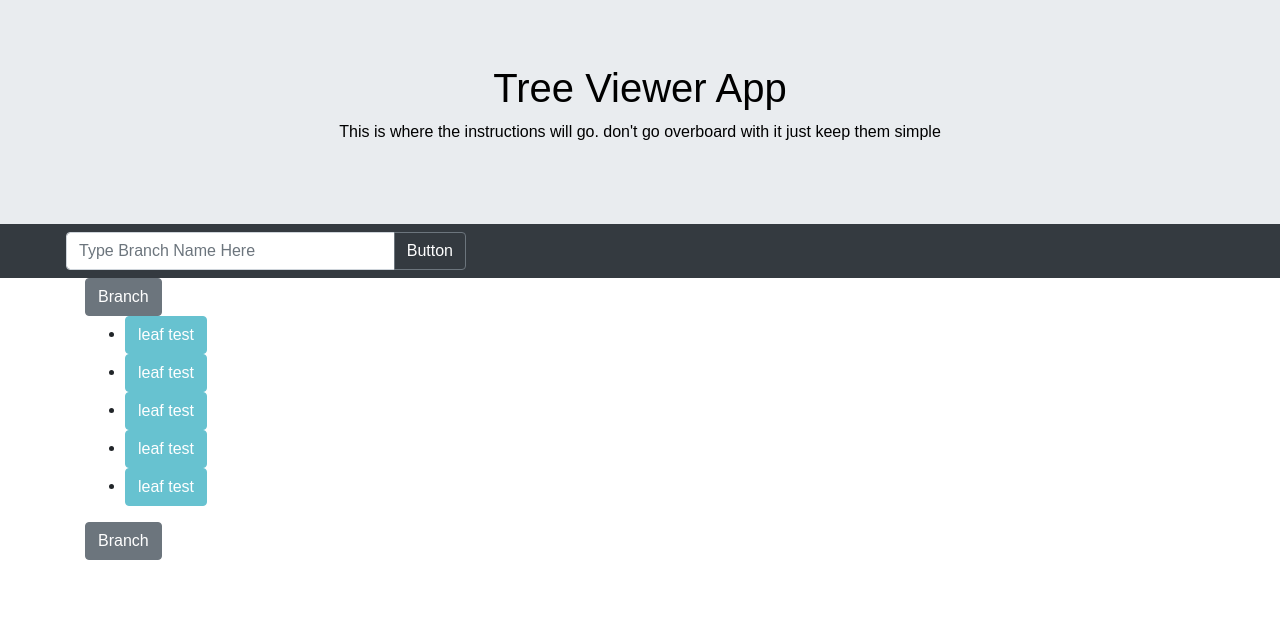
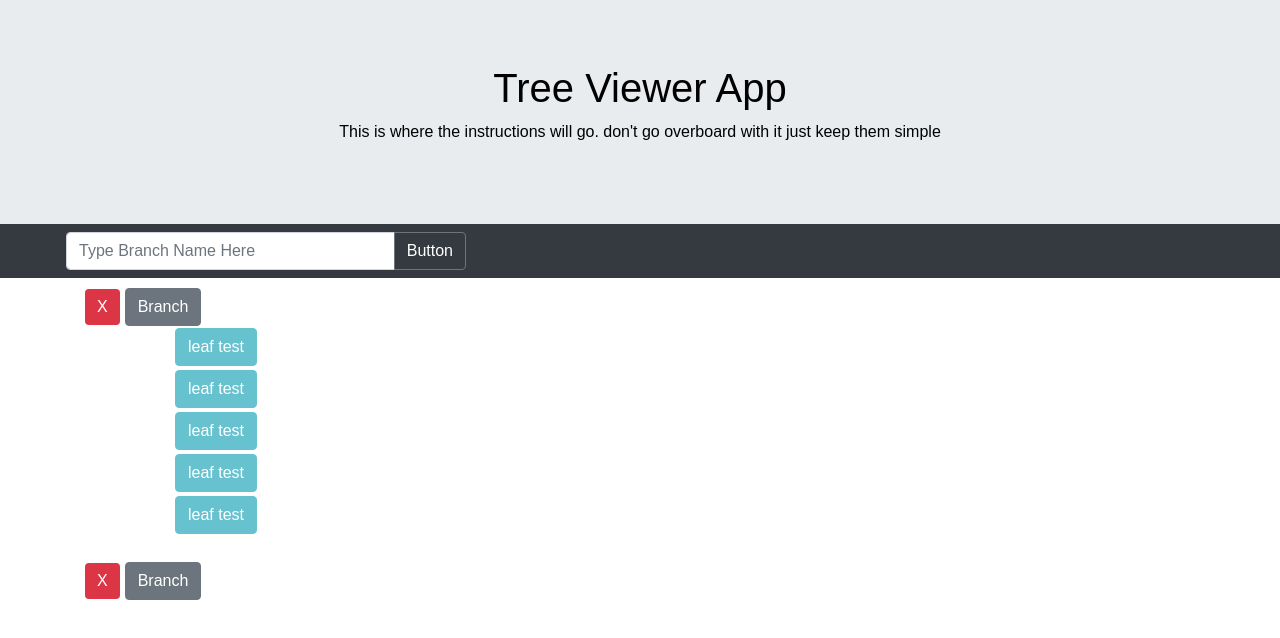
Before and after one commit to will-miller93/tree-view-challenge, a React (Create React App) app in the folder client/: page / in a window 1280 px wide. Shown: the top 638 px of the page. Built offline with nearby package versions, Linux system fonts and the light colour scheme.

Commit message:
style touch ups

```diff
--- /dev/null
+++ b/client/src/App.css
@@ -0,0 +1,3 @@
+li {
+    list-style: none;
+}
--- a/client/src/App.js
+++ b/client/src/App.js
@@ -7,7 +7,7 @@ import Row from './components/Grid/row';
 import Col from './components/Grid/col';
 import Jumbotron from './components/Jumbotron/jumbotron';
 import Leaf from './components/Leaf/leaf';
-
+import './App.css';
 
 // import io from 'socket.io-client';
 // let socket = io(`http://localhost:3001`);
@@ -38,7 +38,7 @@ class App extends Component {
         <AddBar />
         <Container>
           <Row>
-            <Col size="md-3">
+            <Col size="md-6">
               <Branch />
             </Col>
           </Row>
--- a/client/src/components/Branch/branch.css
+++ b/client/src/components/Branch/branch.css
@@ -1,4 +1,10 @@
 /* the branch element */
-.branchbtn {
+.branchBtn {
+    margin-top: 10px;
+}
 
+.deleteBranch {
+    margin-top: 10px;
+    margin-right: 5px;
+    border: none;
 }
--- a/client/src/components/Branch/branch.js
+++ b/client/src/components/Branch/branch.js
@@ -1,8 +1,10 @@
 import React from 'react';
+// import DeleteButton from '../deleteButton/deleteButton';
 import './branch.css';
 
 const Branch = () => (
     <div>
+        <button type="button" className="btn btn-danger deleteBranch"> X </button>
         <button type='button' className='btn btn-secondary branchBtn' data-toggle='modal' data-target='#editingModal'> Branch </button>
     </div>
 );
--- a/client/src/components/Leaf/leaf.css
+++ b/client/src/components/Leaf/leaf.css
@@ -1,4 +1,5 @@
 /* leaf element */
 .leafBtn {
-
+    margin: 2px;
+    margin-left: 50px;
 }
```
